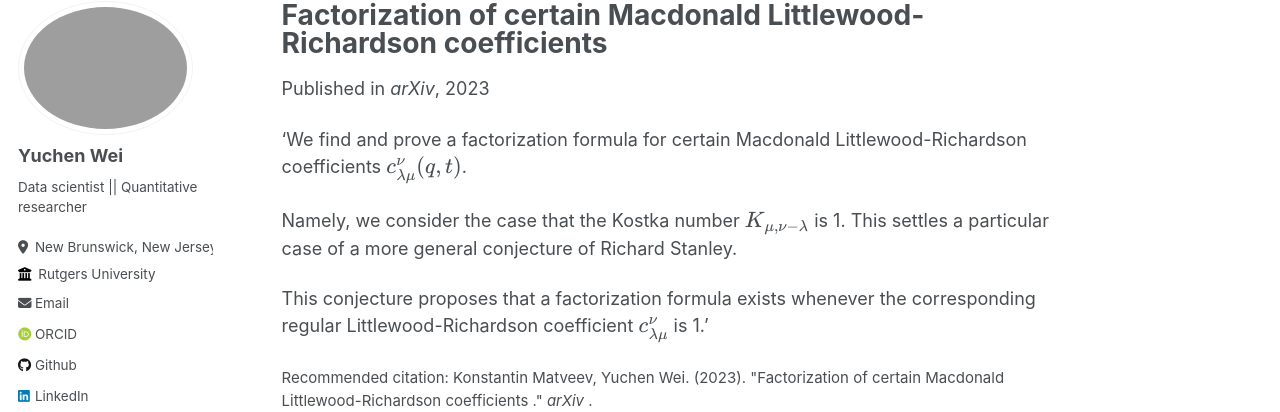
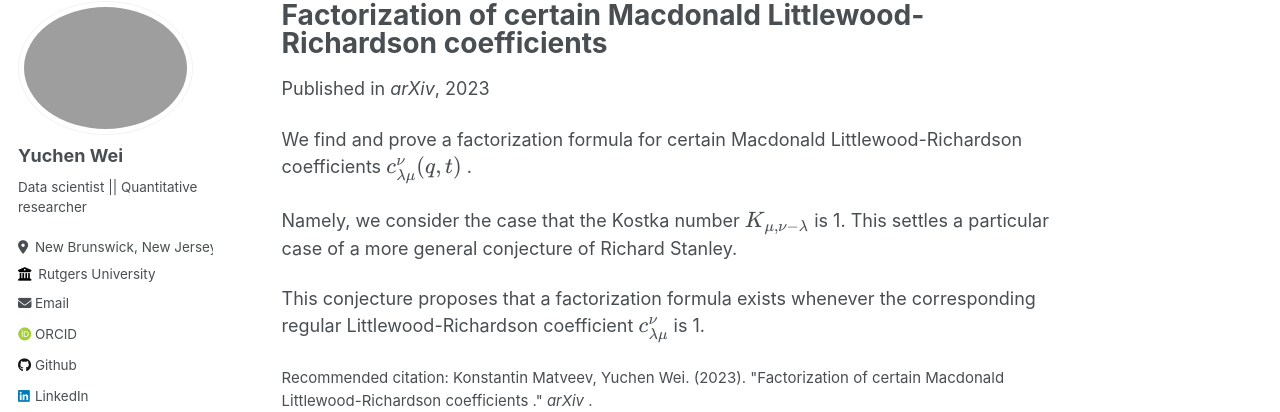
Before and after one commit to Yuccwei/YuchenWei.github.io, a Jekyll site: the page built from _publications/2023-01-16-Factorization_of_certain_Macdonald_Littlewood-Richardson_coefficients.md, in a window 1280 px wide and 1103 px high. Shown: the part 105-517 px from the top of the window. Built offline with Jekyll 4.4.1, drawn with Linux system fonts in a browser that asks for light colours; some web fonts are replaced.

```diff
--- a/_publications/2023-01-16-Factorization_of_certain_Macdonald_Littlewood-Richardson_coefficients.md
+++ b/_publications/2023-01-16-Factorization_of_certain_Macdonald_Littlewood-Richardson_coefficients.md
@@ -15,11 +15,11 @@ citation: 'Konstantin Matveev, Yuchen Wei. (2023). &quot;Factorization of certai
 .&quot; <i>arXiv</i> .'
 ---
 
-'We find and prove a factorization formula for certain Macdonald Littlewood-Richardson coefficients \\(c^{\nu}_{\lambda\mu}(q,t)\\).
+We find and prove a factorization formula for certain Macdonald Littlewood-Richardson coefficients \\( c^{\nu}_{\lambda\mu}(q,t) \\) .
 
-Namely, we consider the case that the Kostka number \\(K_{\mu, \nu-\lambda}\\) is 1. This settles a particular case of a more general conjecture of Richard Stanley.
+Namely, we consider the case that the Kostka number \\( K_{\mu, \nu-\lambda} \\) is 1. This settles a particular case of a more general conjecture of Richard Stanley.
 
-This conjecture proposes that a factorization formula exists whenever the corresponding regular Littlewood-Richardson coefficient \\(c^{\nu}_{\lambda\mu}\\) is 1.'
+This conjecture proposes that a factorization formula exists whenever the corresponding regular Littlewood-Richardson coefficient \\( c^{\nu}_{\lambda\mu} \\) is 1.
 
 <!--
 The contents above will be part of a list of publications, if the user clicks the link for the publication than the contents of section will be rendered as a full page, allowing you to provide more information about the paper for the reader. When publications are displayed as a single page, the contents of the above "citation" field will automatically be included below this section in a smaller font.
```
